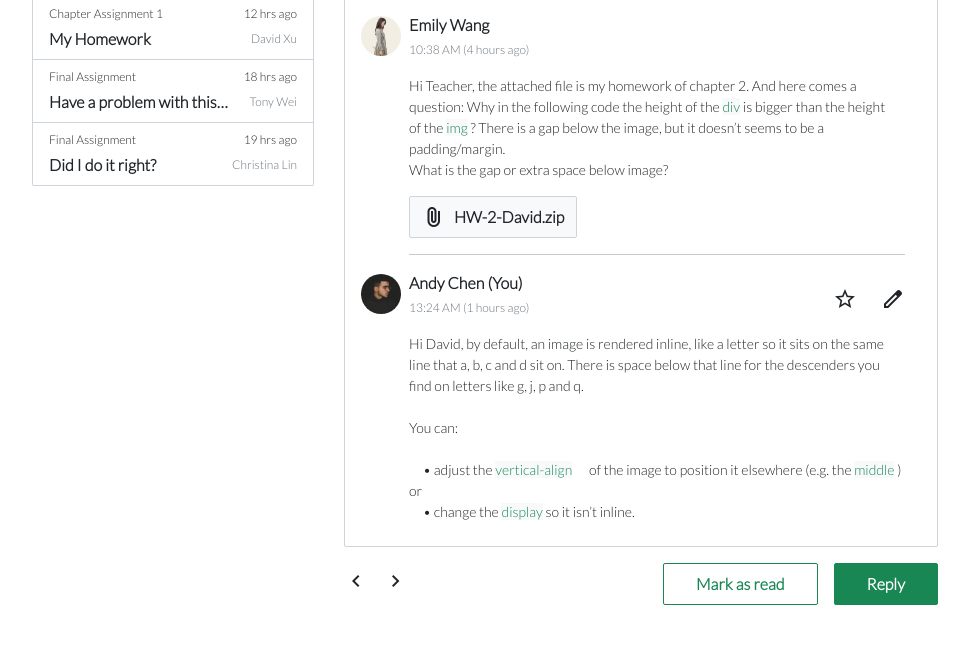
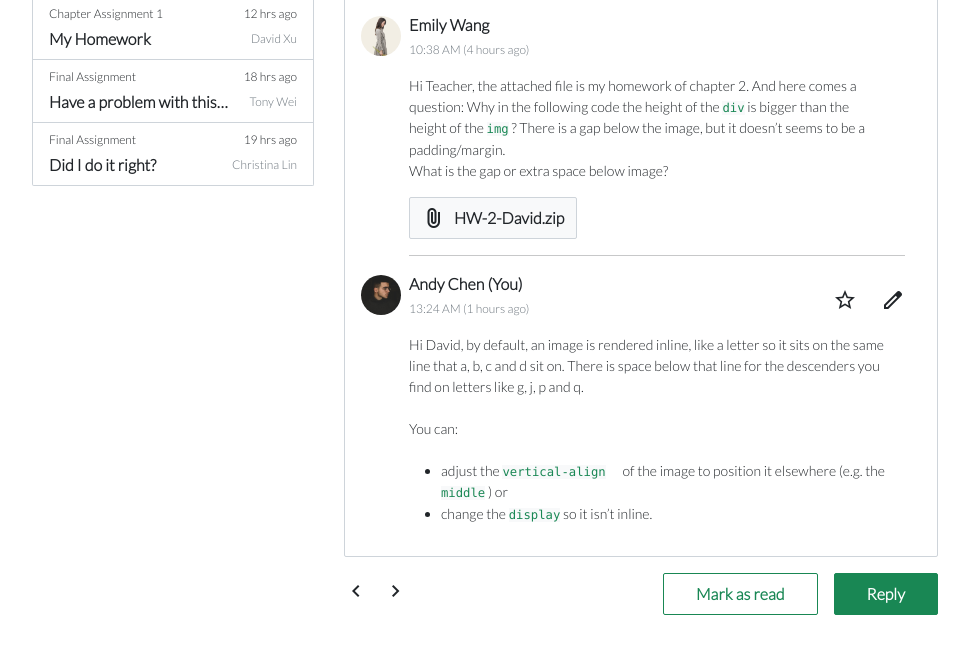
Before and after one commit to ann328/2023_HexSchool_Week05, a website built with Vite: page pages/index.html in a window 1280 px wide. Shown: the part 213-860 px from the top of the page, without its empty margins (303-1272 px from the left). Built offline with nearby package versions, Linux system fonts and the light colour scheme.

Commit message:
fix: 🐛 fix

```diff
--- a/assets/scss/pages/_index.scss
+++ b/assets/scss/pages/_index.scss
@@ -1,3 +1,3 @@
 // * {
-//   outline: 1px solid red;
+//     outline: 1px solid red;
 // }
--- a/layout/edit.ejs
+++ b/layout/edit.ejs
@@ -11,12 +11,12 @@
                 <div class="pb-4">
                     <label for="name" class="form-label fs-7">Name</label>
                     <input type="text" class="form-control form-control-lg bdrs-2" id="name" value="Emir Wicks"
-                        disabled>
+                        readonly>
                 </div>
                 <div>
                     <label for="email" class="form-label fs-7">Email</label>
                     <input type="email" class="form-control form-control-lg bdrs-2" id="email"
-                        value="emir.wicks@mail.com" disabled>
+                        value="emir.wicks@mail.com" readonly>
                 </div>
                 <hr class="text-dark-subtle my-4">
                 <p class="text-dark fs-5 mb-8 fw-bold">Verification</p>
--- a/pages/index.html
+++ b/pages/index.html
@@ -134,9 +134,9 @@
                         Hi Teacher, the attached file is my homework of chapter
                         2. And here comes a question: Why in the following code
                         the height of the
-                        <span class="text-success bg-light">div</span> is bigger
+                        <code class="text-success bg-light">div</code> is bigger
                         than the height of the
-                        <span class="text-success bg-light">img</span> ? There
+                        <code class="text-success bg-light">img</code> ? There
                         is a gap below the image, but it doesn’t seems to be a
                         padding/margin.<br />
                         What is the gap or extra space below image?
@@ -190,16 +190,20 @@
                         <br />
                         <p>You can:</p>
                         <br />
-                        <p>
-                          　• adjust the
-                          <span class="text-success bg-light">vertical-align</span>　 of the image to position it
-                          elsewhere (e.g. the
-                          <span class="text-success bg-light">middle</span> )
-                          or<br />
-                          　• change the
-                          <span class="text-success bg-light">display</span> so
-                          it isn’t inline.
-                        </p>
+                        <ul>
+                          <li>
+                            adjust the
+                            <code class="text-success bg-light">vertical-align</code>　 of the image to position it
+                            elsewhere (e.g. the
+                            <code class="text-success bg-light">middle</code> )
+                            or
+                          </li>
+                          <li>
+                            change the
+                            <code class="text-success bg-light">display</code> so
+                            it isn’t inline.
+                          </li>
+                        </ul>
                       </div>
                     </div>
                   </div>
```
Also changed, not shown: pages/admin.html (+10 -1 lines), pages/index_reply.html (+27 -5 lines).
